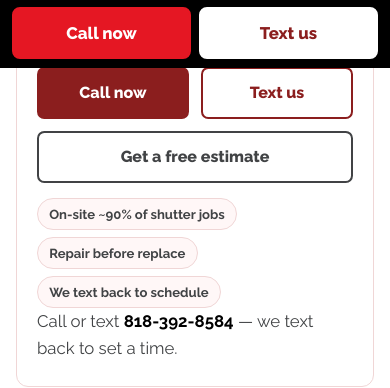
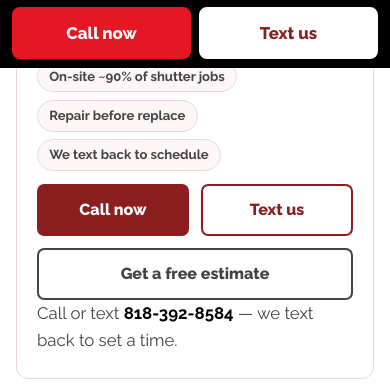
Before and after one commit to bfreyre1/aaashutterrepair, a Next.js app: page / in a window 390 px wide. Shown: the part 776-1164 px from the top of the page. Built offline with nearby package versions, Linux system fonts and the light colour scheme; no server answers.

Commit message:
Put trust chips above hero CTAs so mobile sticky does not cover them.
Homepage image-first layout was hiding the proof line under the Call/Text bar; chips now sit with the copy before the buttons on home, service, and city landers.

Co-authored-by: bfreyre1 <bfreyre1@users.noreply.github.com>

```diff
--- a/app/(site)/blind-and-shade-repair/page.tsx
+++ b/app/(site)/blind-and-shade-repair/page.tsx
@@ -69,8 +69,8 @@ export default function BlindAndShadeRepairPage() {
           that spins or a shade that will not come down does not have to become
           a whole-room replacement.
         </p>
+        <TrustChips />
         <CtaButtons placement="blinds-hero" />
-        <TrustChips />
       </header>
 
       <figure className="content-figure">
--- a/app/(site)/motorized-shade-repair/page.tsx
+++ b/app/(site)/motorized-shade-repair/page.tsx
@@ -68,8 +68,8 @@ export default function MotorizedShadeRepairPage() {
           We fix Somfy and motorized shades on site. Call or text now — when
           the remote does nothing, the shade is usually still worth saving.
         </p>
+        <TrustChips />
         <CtaButtons placement="motorized-hero" />
-        <TrustChips />
       </header>
 
       <figure className="content-figure">
--- a/app/(site)/page.tsx
+++ b/app/(site)/page.tsx
@@ -85,8 +85,8 @@ export default function HomePage() {
             before replace — the job other companies try to turn into a full
             replacement. Blinds, shades, and Somfy motors too.
           </p>
+          <TrustChips />
           <CtaButtons placement="home-hero" />
-          <TrustChips />
           <p>
             Call or text <strong>{PHONE_DISPLAY}</strong> — we text back to set
             a time.
--- a/app/(site)/plantation-shutter-repair/page.tsx
+++ b/app/(site)/plantation-shutter-repair/page.tsx
@@ -69,8 +69,8 @@ export default function PlantationShutterRepairPage() {
           staple or a louver on the floor is not a reason to replace every
           window in the room.
         </p>
+        <TrustChips />
         <CtaButtons placement="plantation-hero" />
-        <TrustChips />
       </header>
 
       <figure className="content-figure">
--- a/app/globals.css
+++ b/app/globals.css
@@ -512,8 +512,13 @@ li {
   flex-wrap: wrap;
   gap: 0.45rem;
   list-style: none;
-  margin: 0.95rem 0 0;
+  margin: 0.85rem 0 0;
   padding: 0;
+}
+
+.cta-row + .trust-chips,
+.trust-chips + .cta-row {
+  margin-top: 0.85rem;
 }
 
 .trust-chips li {
--- a/components/CityPage.tsx
+++ b/components/CityPage.tsx
@@ -51,8 +51,8 @@ export function CityPage({ city }: { city: CityContent }) {
           We fix broken shutters on site in {city.name}. Call or text now.
         </p>
         <p className="lede">{city.lede}</p>
+        <TrustChips />
         <CtaButtons placement={`city-${city.id}`} />
-        <TrustChips />
       </header>
 
       <figure className="content-figure">
```
